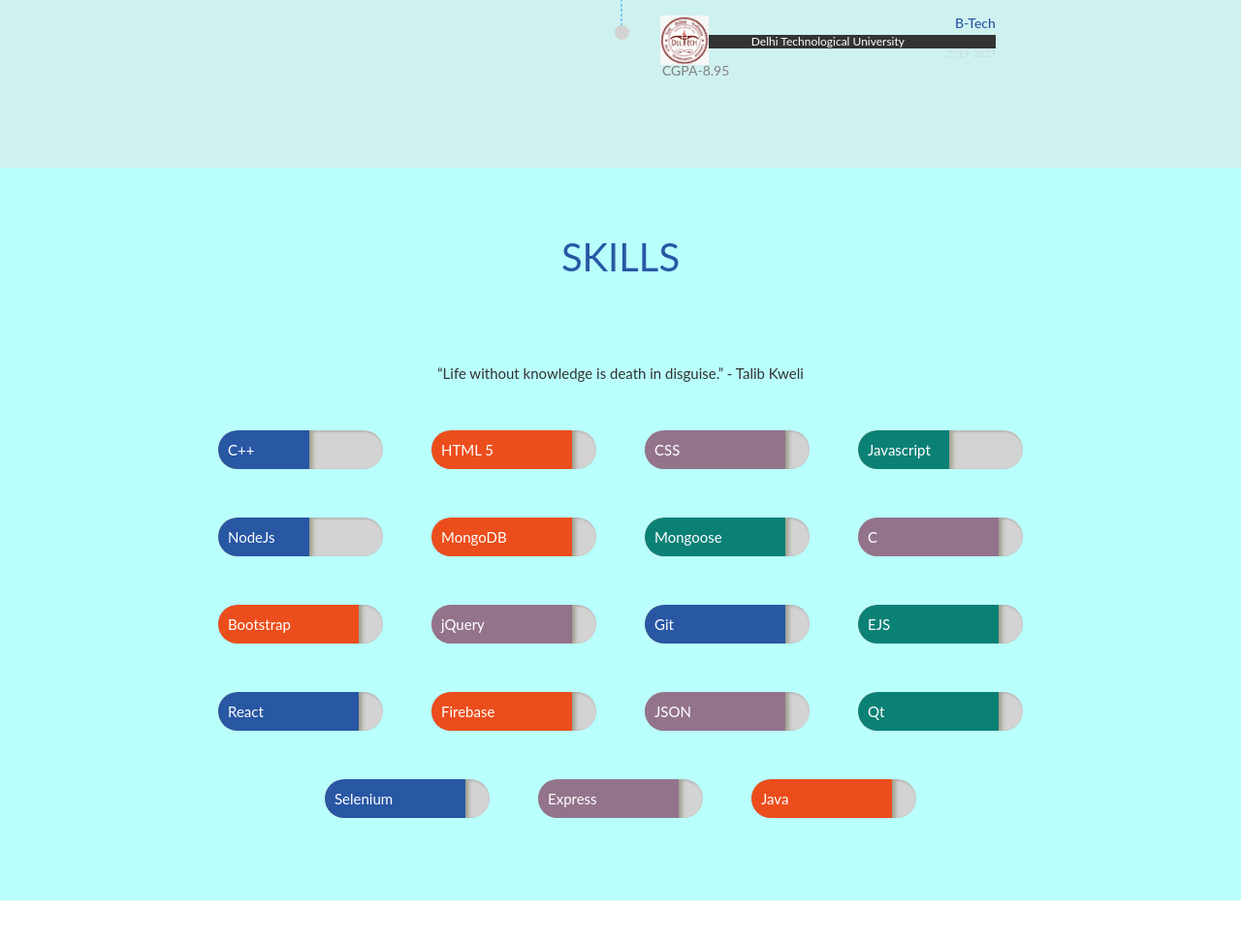
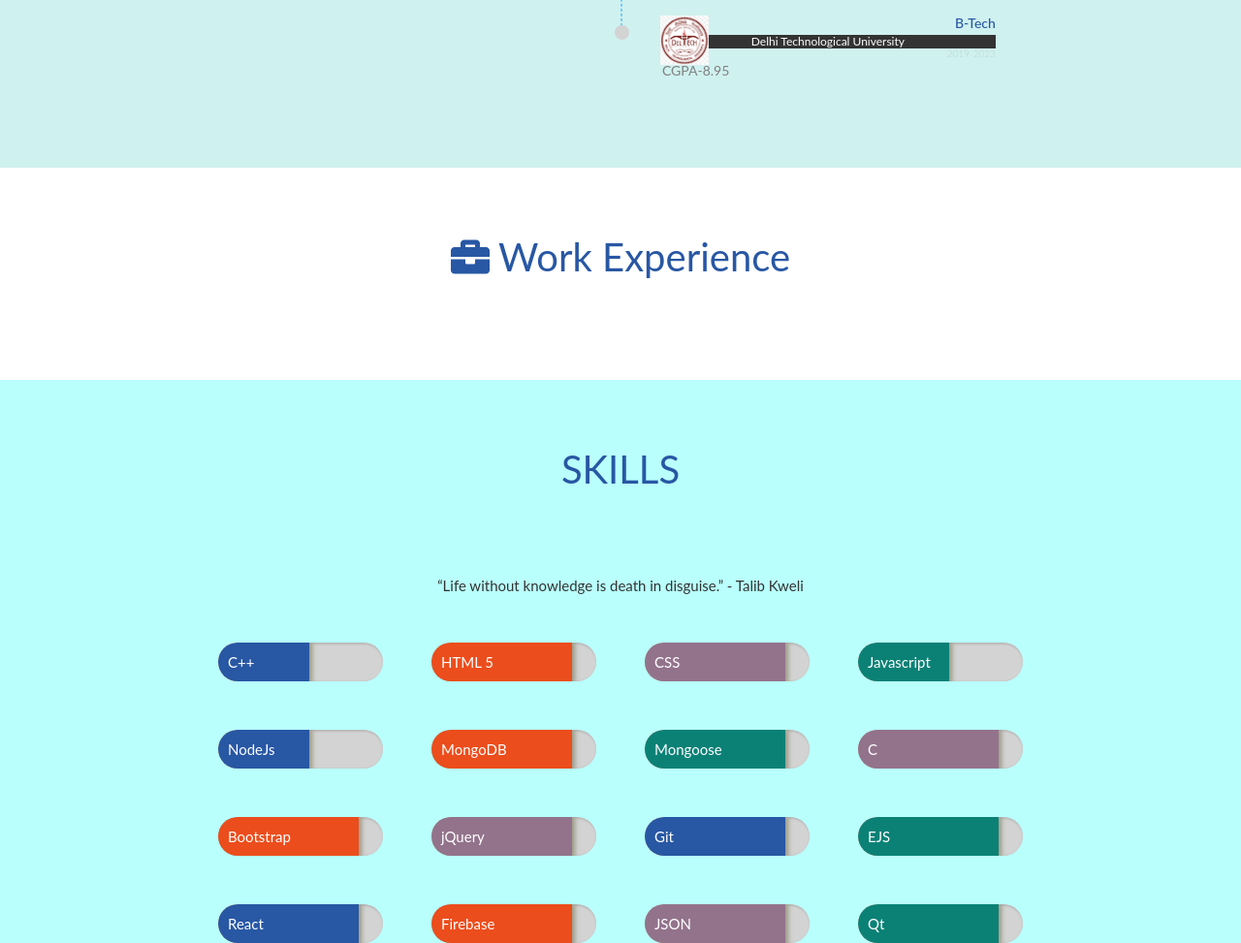
Before and after one commit to AJOO7/AJOO7.github.io, a plain HTML site: page index.html in a window 1280 px wide. Shown: the part 1557-2530 px from the top of the page at 97% size. Drawn offline with nearby package versions, Linux system fonts and the light colour scheme; files whose address does not match are found by name.

Commit message:
adding experience section

```diff
--- a/index.html
+++ b/index.html
@@ -115,7 +115,7 @@
             </div>
 
         </section>
-        <!-- <section id="experience">
+        <section id="experience">
 
             <h1 class="section-heading mb75px">
                 <span>
@@ -126,7 +126,7 @@
 
             <div class="timeline">
 
-                <div class="timeline-box ">
+                <!-- <div class="timeline-box ">
                     <div class="timeline-container">
                         <div class="timeline-logo">
                         </div>
@@ -170,11 +170,11 @@
                             <i class="fas fa-plane"></i>
                         </div>
                     </div>
-                </div>
+                </div> -->
 
             </div>
 
-        </section> -->
+        </section>
 
 
 
```
